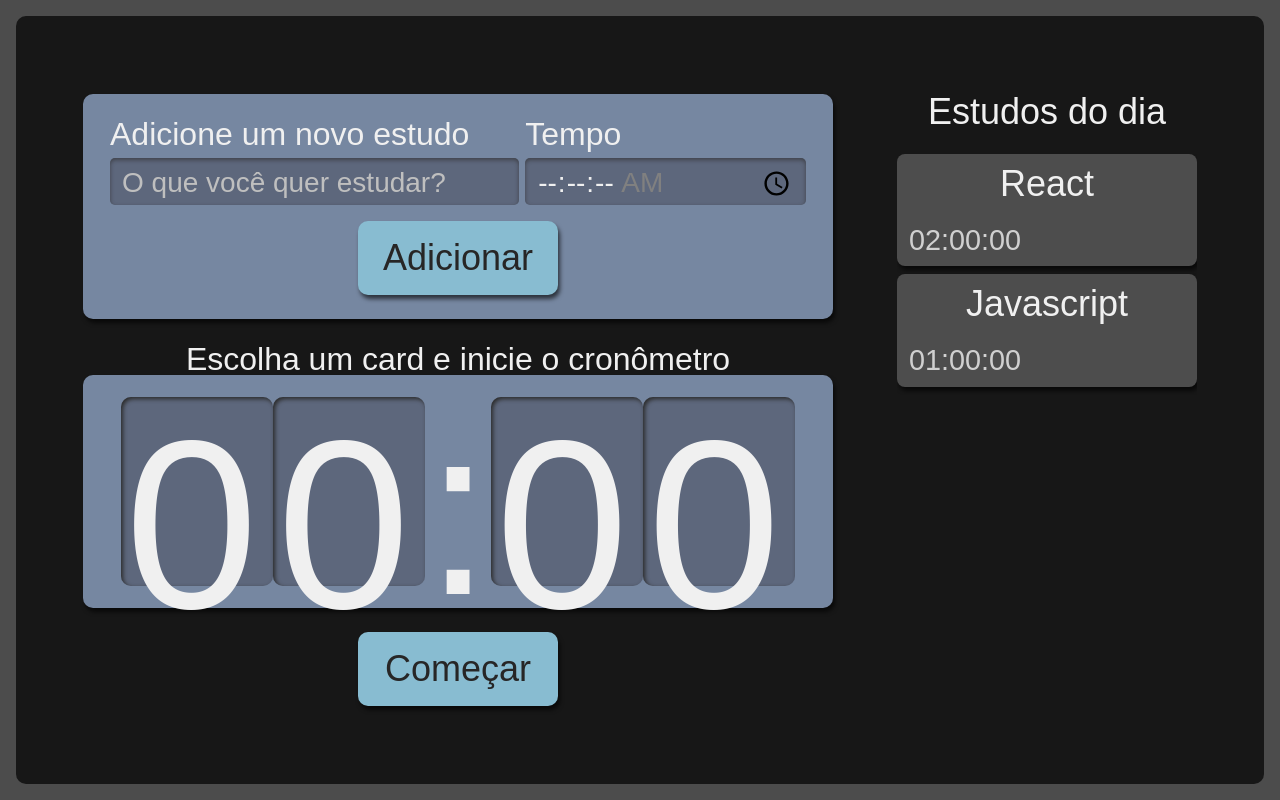
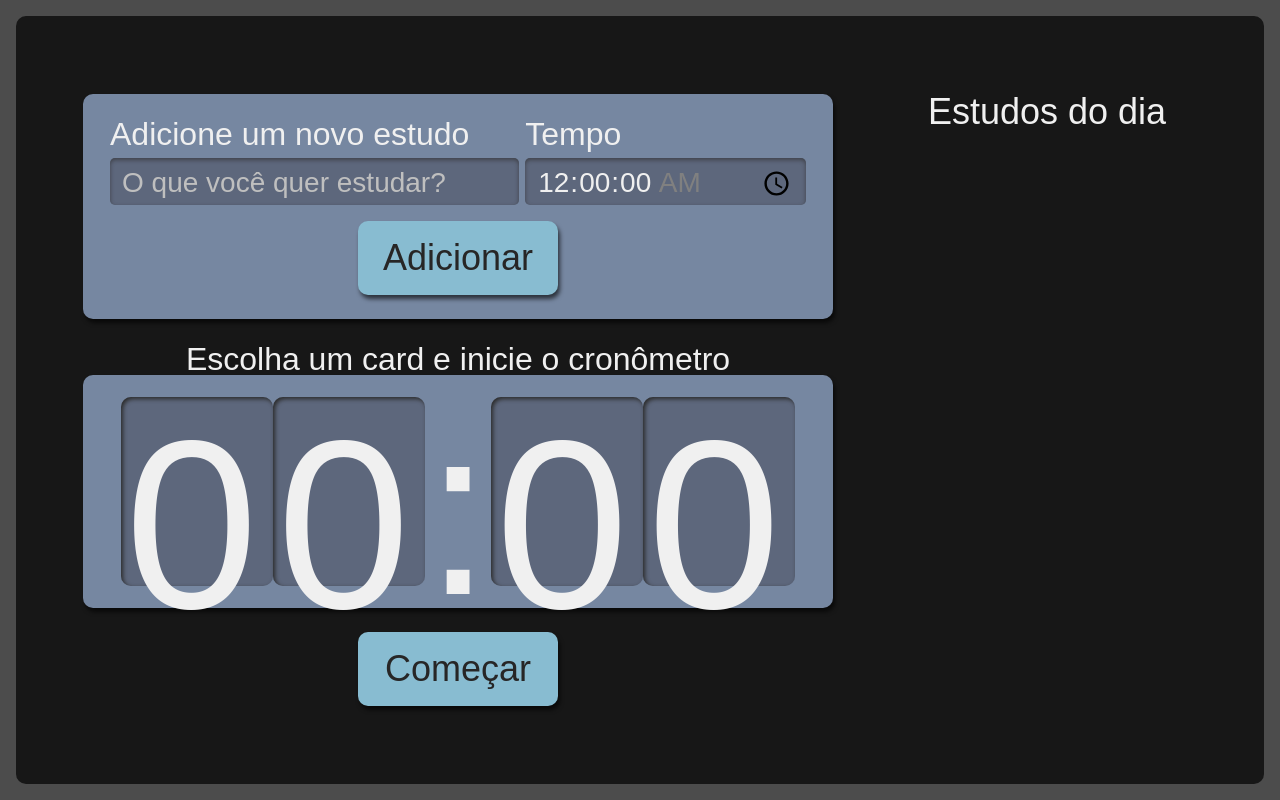
Before and after one commit to MarceloTadini/Studies, a React (Create React App) app: page / in a window 1280 px wide. Built offline with nearby package versions, Linux system fonts and the light colour scheme.

Commit message:
Adding new tasks dynamically

```diff
--- a/package.json
+++ b/package.json
@@ -14,6 +14,7 @@
     "react-dom": "^18.2.0",
     "react-scripts": "5.0.1",
     "typescript": "^4.9.5",
+    "uuid": "^9.0.1",
     "web-vitals": "^2.1.4"
   },
   "scripts": {
@@ -41,6 +42,7 @@
     ]
   },
   "devDependencies": {
+    "@types/uuid": "^9.0.8",
     "sass": "^1.72.0",
     "typescript-plugin-css-modules": "^5.1.0"
   }
--- a/src/components/Button/index.tsx
+++ b/src/components/Button/index.tsx
@@ -1,13 +1,17 @@
 import React from "react";
 import style from './Button.module.scss'
 
+interface ButtonProps {
+    text: string;
+    type?: "button" | "submit" | "reset";
+}
 
-const Button: React.FC<({text: string})> = ({text}) => {
+const Button: React.FC<ButtonProps> = ({ text, type }) => {
     return(
-        <button className={style.button}>
+        <button type={type} className={style.button}>
             {text}
         </button>
     )
 }
 
-export default Button
+export default Button;
--- a/src/components/Form/index.tsx
+++ b/src/components/Form/index.tsx
@@ -1,16 +1,40 @@
-import React from "react";
+import React, { useState } from "react";
 import Button from "../Button";
 import style from './Form.module.scss'
+import { TasksProps } from "../../types";
+import {v4} from "uuid"
 
-const Form: React.FC = () => {
+
+const Form: React.FC<({setTasks: React.Dispatch<React.SetStateAction<TasksProps[]>>})> = ({setTasks}) => {
+    const [time, setTime] = useState('00:00')
+    const [task, setTask] = useState('')
+
+    function handleOnSubmit(event: React.FormEvent<HTMLFormElement>){
+        event.preventDefault()
+
+        const newTask: TasksProps = {
+            time: time,
+            task: task,
+            isCompleted: false,
+            isSelected: false,
+            id: v4()
+        }
+
+        setTasks(oldTasks => [...oldTasks, newTask])
+        setTime('00:00');
+        setTask('');
+    }
+
     return(
-        <form className={style.novaTarefa} action="">
+        <form className={style.novaTarefa} onSubmit={handleOnSubmit}>
             <div className={style.inputContainer}>
                 <label htmlFor="task">Adicione um novo estudo</label>
                 <input
                   type="text"
                   name="task"
                   id="task"
+                  value={task}
+                  onChange={(e) => setTask(e.target.value)}
                   placeholder="O que você quer estudar?"
                   required
                 />
@@ -23,12 +47,14 @@ const Form: React.FC = () => {
                   step="1"
                   name="time"
                   id="time"
+                  value={time}
+                  onChange={(e) => setTime(e.target.value)}
                   min="00:00:00"
                   max="01:30:00"
                   required
                 />
             </div>
-            <Button text="Adicionar"/>
+            <Button type="submit" text="Adicionar"/>
 
         </form>
     )
--- a/src/components/List/Item/index.tsx
+++ b/src/components/List/Item/index.tsx
@@ -1,7 +1,9 @@
 import React from "react";
 import style from '../List.module.scss'
+import { TasksProps } from "../../../types";
 
-const Item: React.FC<({time: string, task: string})> = ({time, task}) => {
+const Item: React.FC<TasksProps> = ({time, task, isCompleted, isSelected, id}) => {
+    console.log("Item atual: ", {time, task, isCompleted, isSelected, id})
     return(
         <li className={style.item}>
             <h2>{task}</h2>
--- a/src/components/List/index.tsx
+++ b/src/components/List/index.tsx
@@ -1,20 +1,10 @@
 import React from "react";
 import style from './List.module.scss'
 import Item from "./Item";
+import { TasksProps } from "../../types";
 
 
-const List: React.FC = () => {
-    const tasks = [
-    {
-        task: 'React',
-        time: '02:00:00'
-    },
-    {
-        task: 'Javascript',
-        time: '01:00:00'
-    }
-]
-
+const List: React.FC<({tasks: TasksProps[]})> = ({tasks}) => {
     return(
         <aside className={style.listaTarefas}>
             <h2>Estudos do dia</h2>
--- a/src/components/Timer/index.tsx
+++ b/src/components/Timer/index.tsx
@@ -10,7 +10,7 @@ const Timer: React.FC = () => {
             <div className={style.relogioWrapper}>
                 <Clock/>
             </div>
-            <Button text="Começar" />
+            <Button type="submit" text="Começar" />
         </div>
     )
 }
--- a/src/pages/App.tsx
+++ b/src/pages/App.tsx
@@ -2,12 +2,17 @@ import Form from '../components/Form';
 import List from '../components/List';
 import style from './App.module.scss'
 import Timer from '../components/Timer';
+import { useState } from 'react';
+import { TasksProps } from '../types';
 
 function App() {
+
+  const [tasks, setTasks] = useState<TasksProps[]>([])
+
   return (
     <div className={style.AppStyle}>
-      <Form/>
-      <List/>
+      <Form setTasks={setTasks}/>
+      <List tasks={tasks}/>
       <Timer/>
     </div>
   );
--- /dev/null
+++ b/src/types/index.ts
@@ -0,0 +1,7 @@
+export interface TasksProps {
+    task: string
+    time: string
+    isCompleted: boolean
+    isSelected: boolean
+    id: string
+}
```
Also changed, not shown: 1 other file (tests, documents, lock files or other folders).
